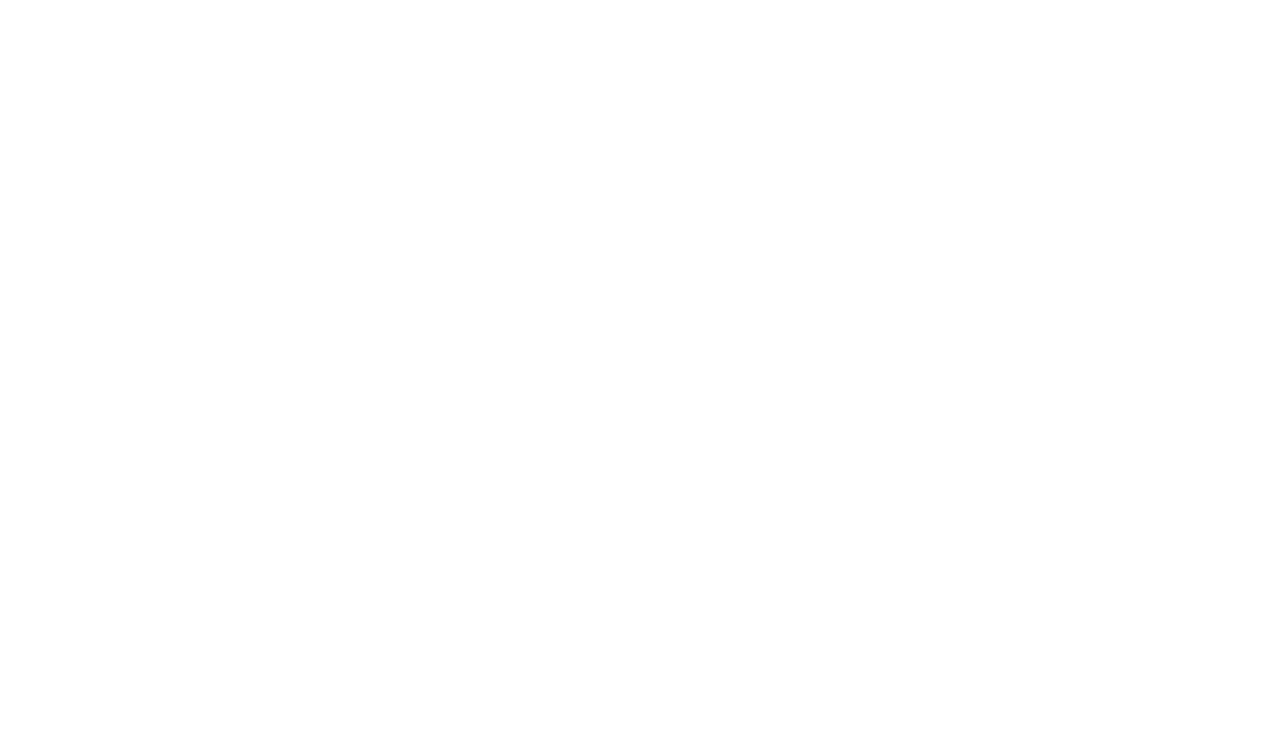
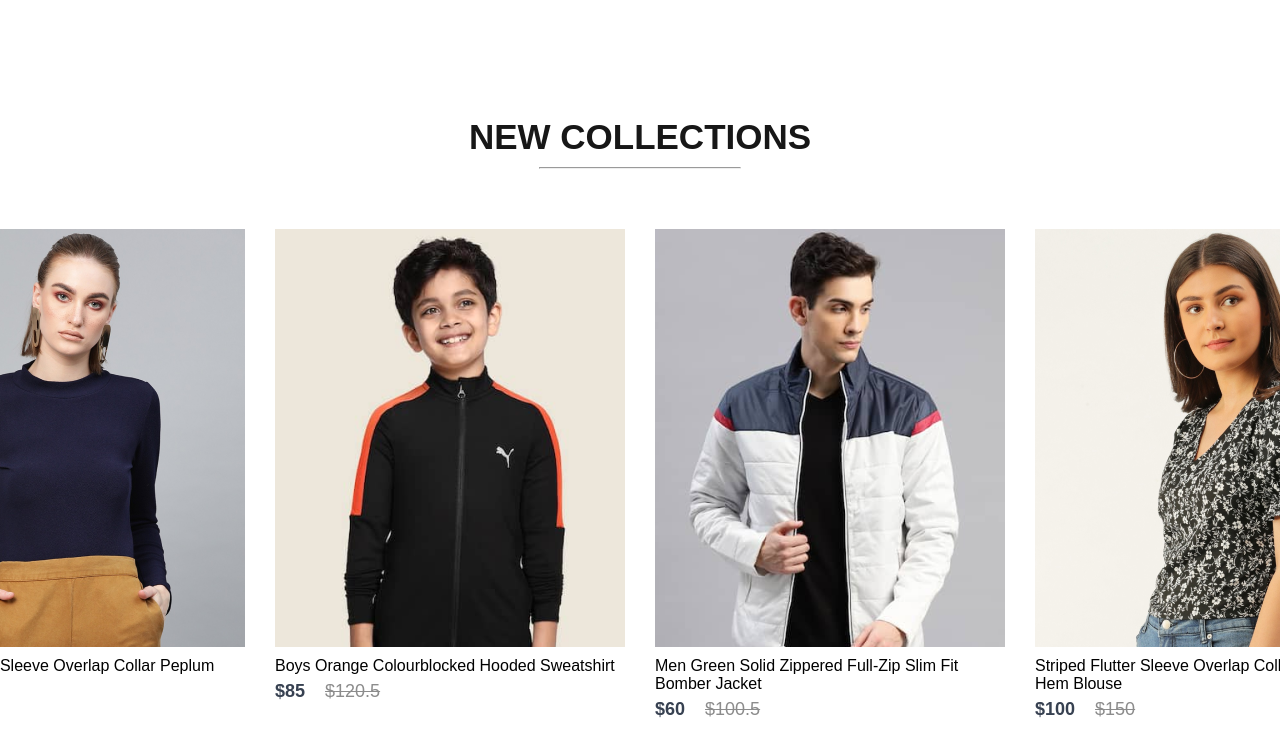
Before and after one commit to PraneethBunny123/MERN-Cart, a React (Vite) app in the folder frontend/: page / in a window 1280 px wide. Shown: the part 2306-3054 px from the top of the page. Before the commit the page ends 2423 px from the top, so only its background shows below. Built offline with nearby package versions, Linux system fonts and the light colour scheme.

Commit message:
created new collections component same as popular component

```diff
--- /dev/null
+++ b/frontend/src/components/NewCollections/NewCollections.css
@@ -0,0 +1,28 @@
+.new-collections {
+    display: flex;
+    flex-direction: column;
+    align-items: center;
+    gap: 10px;
+    height: 90vh;
+    margin-top: 120px;
+}
+
+.new-collections h1 {
+    color: #171717;
+    font-size: 35px;
+    font-weight: 600;
+}
+
+.new-collections hr {
+    width: 200px;
+    height: 6px;
+    border-radius: 10px;
+    background: #252525;
+}
+
+.collections {
+    display: grid;
+    grid-template-columns: 1fr 1fr 1fr 1fr;
+    margin-top: 50px;
+    gap: 30px;
+}
--- /dev/null
+++ b/frontend/src/components/NewCollections/NewCollections.jsx
@@ -0,0 +1,20 @@
+import "./NewCollections.css"
+import new_collections from "../../Assets/Frontend_Assets/new_collections"
+import Item from "../Item/Item"
+
+export default function NewCollections() {
+    return (
+        <div className="new-collections">
+            <h1>NEW COLLECTIONS</h1>
+            <hr />
+            <div className="collections">
+                {new_collections.map(product => (
+                    <Item
+                        key={product.id}
+                        {...product}
+                    />
+                ))}
+            </div>
+        </div>
+    )
+}
--- a/frontend/src/pages/Shop.jsx
+++ b/frontend/src/pages/Shop.jsx
@@ -1,4 +1,5 @@
 import Hero from "../components/Hero/Hero";
+import NewCollections from "../components/NewCollections/NewCollections";
 import Offers from "../components/Offers/Offers";
 import Popular from "../components/Popular/Popular";
 
@@ -8,6 +9,7 @@
             <Hero />
             <Popular />
             <Offers />
+            <NewCollections />
         </div>
     )
 }
```
